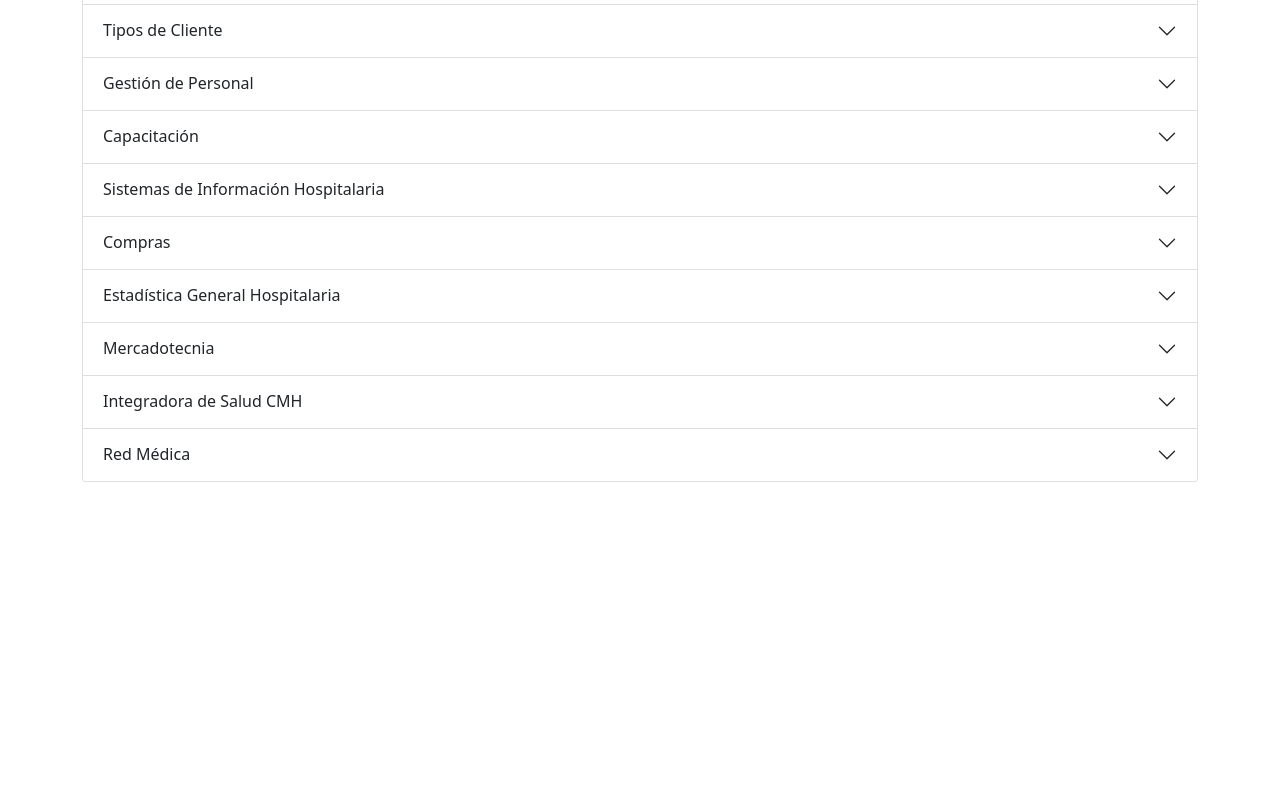
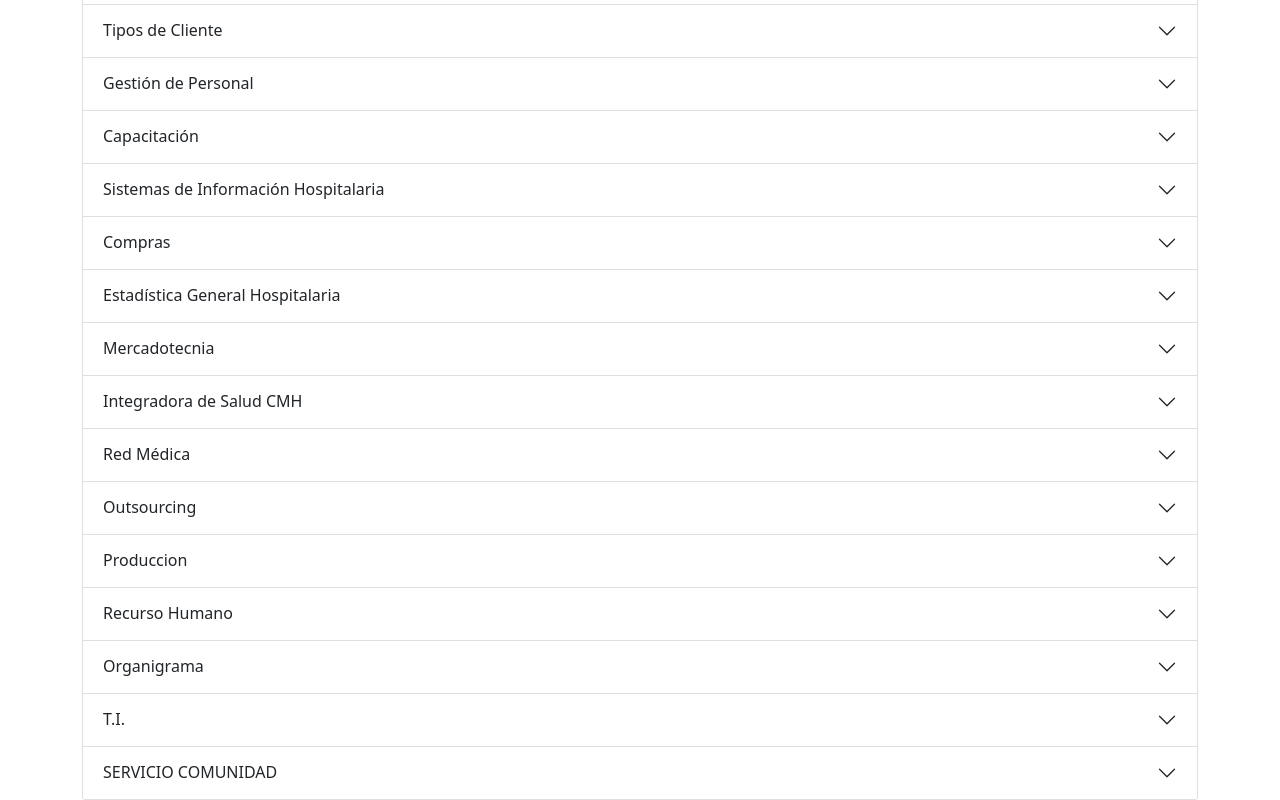
Before and after one commit to JeerelPtree/CMH, a React (Create React App) app: page /encuestas in a window 1280 px wide. Shown: the part 523-1323 px from the top of the page. Before the commit the page ends 1005 px from the top, so only its background shows below. Built offline with nearby package versions, Linux system fonts and the light colour scheme.

Commit message:
modificando el json

```diff
--- a/src/views/pages/PageEncuestas.js
+++ b/src/views/pages/PageEncuestas.js
@@ -32,8 +32,6 @@ function PageEncuestas() {
     ];
 
     const setVariant = (progress) => {
-
-        console.log(progress)
 
         let variant = '';
 
--- a/src/views/pages/json/encuestas.json
+++ b/src/views/pages/json/encuestas.json
@@ -31,7 +31,7 @@
     },
     {
         "id": 5.2,
-        "abbreviation": "",
+        "abbreviation": "OP",
         "title": "Operaciones 2ª Parte",
         "progress": 50
     },
@@ -88,5 +88,41 @@
         "abbreviation": "",
         "title": "Red Médica",
         "progress": 35
+    },
+    {
+        "id": 15,
+        "abbreviation": "",
+        "title": "Outsourcing",
+        "progress": 45
+    },
+    {
+        "id": 16,
+        "abbreviation": "",
+        "title": "Produccion",
+        "progress": 55
+    },
+    {
+        "id": 17,
+        "abbreviation": "",
+        "title": "Recurso Humano",
+        "progress": 65
+    },
+    {
+        "id": 18,
+        "abbreviation": "",
+        "title": "Organigrama",
+        "progress": 75
+    },
+    {
+        "id": 19,
+        "abbreviation": "",
+        "title": "T.I.",
+        "progress": 85
+    },
+    {
+        "id": 20,
+        "abbreviation": "",
+        "title": "SERVICIO COMUNIDAD",
+        "progress": 95
     }
 ]
```
